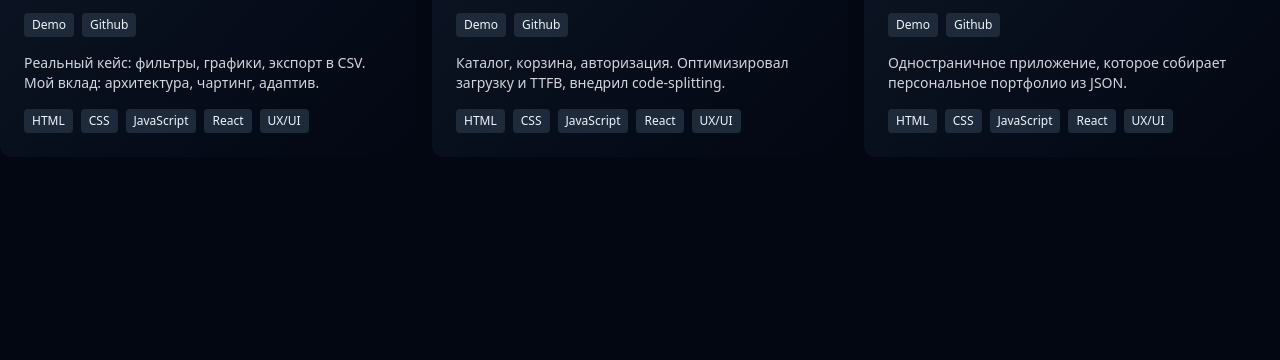
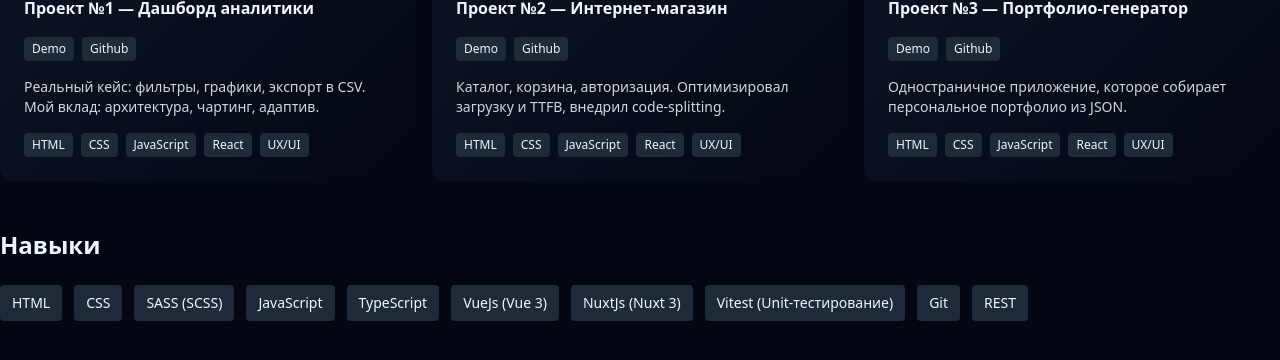
Before and after one commit to UltraPomemosha/my-portfolio, a website built with Vite: page index.html in a window 1280 px wide. Shown: the part 852-1212 px from the top of the page. Before the commit the page ends 1057 px from the top, so only its background shows below. Built offline with nearby package versions, Linux system fonts and the light colour scheme.

Commit message:
feat: add skills section

```diff
--- a/index.html
+++ b/index.html
@@ -90,7 +90,7 @@
 
       <!-- Projects Section -->
       <section id="projects" class="container mx-auto">
-        <h2 class="text-2xl font-bold">Избранные проекты</h2>
+        <h2 class="text-2xl font-bold mb-6">Избранные проекты</h2>
 
         <!-- Projects Slider -->
         <div class="flex flex-nowrap items-stretch gap-4 overflow-hidden">
@@ -188,6 +188,24 @@
           </article>
         </div>
       </section>
+
+      <!-- Skills Section -->
+      <section id="skills" class="container mx-auto">
+        <h2 class="text-2xl font-bold mb-6">Навыки</h2>
+
+        <ul class="flex flex-wrap items-center gap-3">
+          <li class="bg-gray-800 text-sm px-3 py-2 rounded">HTML</li>
+          <li class="bg-gray-800 text-sm px-3 py-2 rounded">CSS</li>
+          <li class="bg-gray-800 text-sm px-3 py-2 rounded">SASS (SCSS)</li>
+          <li class="bg-gray-800 text-sm px-3 py-2 rounded">JavaScript</li>
+          <li class="bg-gray-800 text-sm px-3 py-2 rounded">TypeScript</li>
+          <li class="bg-gray-800 text-sm px-3 py-2 rounded">VueJs (Vue 3)</li>
+          <li class="bg-gray-800 text-sm px-3 py-2 rounded">NuxtJs (Nuxt 3)</li>
+          <li class="bg-gray-800 text-sm px-3 py-2 rounded">Vitest (Unit-тестирование)</li>
+          <li class="bg-gray-800 text-sm px-3 py-2 rounded">Git</li>
+          <li class="bg-gray-800 text-sm px-3 py-2 rounded">REST</li>
+        </ul>
+      </section>
     </main>
 
     <script type="module" src="/src/main.js"></script>
```
